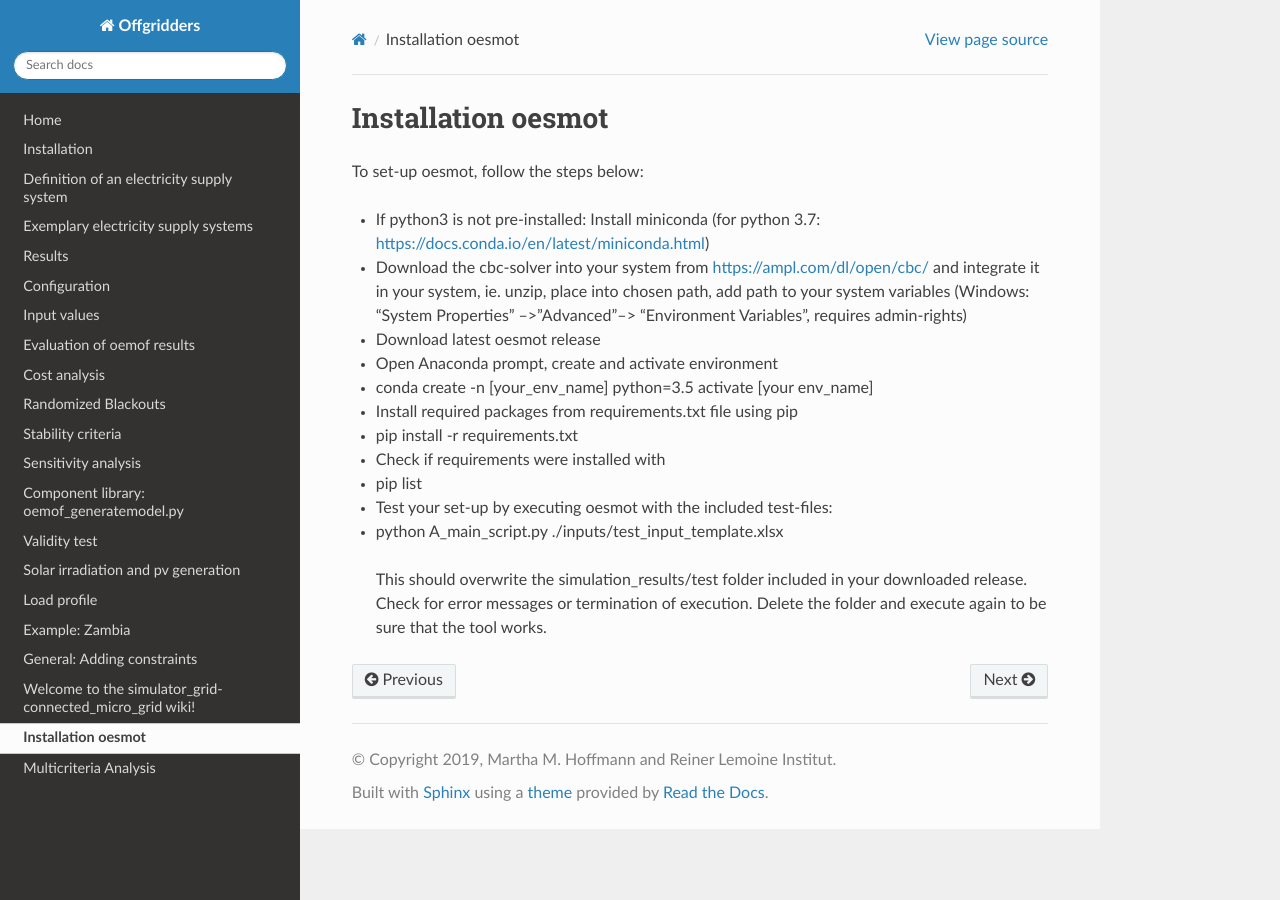
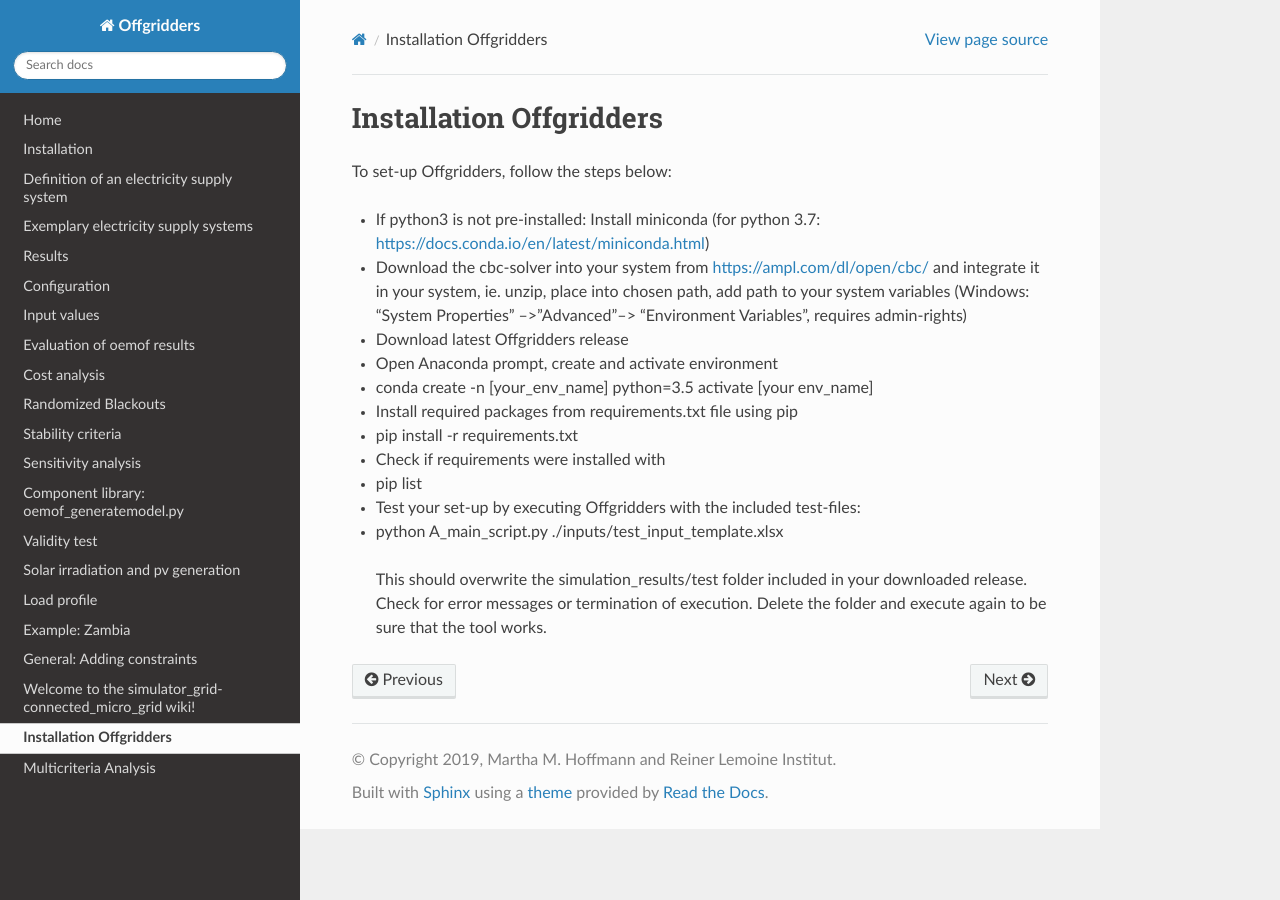
Before and after one commit to rl-institut/offgridders, a Sphinx documentation site: the page built from docs/Installation_2.rst, in a window 1280 px wide. Built offline with Sphinx 7.4.7 and the Read the Docs theme 2.0.0, drawn with Linux system fonts in a browser that asks for light colours.

Commit message:
Change oesmot to Offgridders

```diff
--- a/docs/Home.rst
+++ b/docs/Home.rst
@@ -15,7 +15,7 @@ Home
 * Connection to a central electricity grid (optional: intermittent blackouts)
 * Contraints: supply shortage, renewable share, stability constraint
 
-A detailed description of all components defining an electricity system in oesmot is provided in  `Github wiki: Definition of an electricity supply system <https://github.com/smartie2076/simulator_grid-connected_micro_grid/wiki/Definition-of-an-electricity-supply-system>`_. Based on these components,
+A detailed description of all components defining an electricity system in Offgridders is provided in  `Github wiki: Definition of an electricity supply system <https://github.com/smartie2076/simulator_grid-connected_micro_grid/wiki/Definition-of-an-electricity-supply-system>`_. Based on these components,
 exemplary electricity systems that can be simulated are:
 
 * Fossil-fuelled micro grid
--- a/docs/Installation.rst
+++ b/docs/Installation.rst
@@ -1,13 +1,13 @@
 ========================
 Installation
 ========================
-To set-up oesmot, follow the steps below:
+To set-up Offgridders, follow the steps below:
 
 * If python3 is not pre-installed: Install miniconda (`for python 3.7 <https://docs.conda.io/en/latest/miniconda.html>`_)
 
 * Download the `cbc-solver <https://projects.coin-or.org/Cbc>`_ into your system from https://ampl.com/dl/open/cbc/ and integrate it in your system, ie. unzip, place into chosen path, add path to your system variables  (Windows: “System Properties” -->”Advanced”--> “Environment Variables”, requires admin-rights)
 
-* Download latest `oesmot release <https://github.com/smartie2076/simulator_grid-connected_micro_grid/releases>`_
+* Download latest `Offgridders release <https://github.com/smartie2076/simulator_grid-connected_micro_grid/releases>`_
 
 * Open Anaconda prompt, create and activate environment
 
@@ -22,7 +22,7 @@ To set-up oesmot, follow the steps below:
 
     `pip list`
 
-* Test your set-up by executing oesmot with the included test-files:
+* Test your set-up by executing Offgridders with the included test-files:
 
     `python A_main_script.py ./inputs/test_input_template.xlsx`
 
--- a/docs/Installation_2.rst
+++ b/docs/Installation_2.rst
@@ -1,13 +1,13 @@
-Installation oesmot
+Installation Offgridders
 -------------------
 
-To set-up oesmot, follow the steps below:
+To set-up Offgridders, follow the steps below:
 
 *    If python3 is not pre-installed: Install miniconda (for python 3.7: https://docs.conda.io/en/latest/miniconda.html)
 
 *    Download the cbc-solver into your system from https://ampl.com/dl/open/cbc/ and integrate it in your system, ie. unzip, place into chosen path, add path to your system variables (Windows: “System Properties” -->”Advanced”--> “Environment Variables”, requires admin-rights)
 
-*    Download latest oesmot release
+*    Download latest Offgridders release
 
 *    Open Anaconda prompt, create and activate environment
 
@@ -21,7 +21,7 @@ To set-up oesmot, follow the steps below:
 
 *    pip list
 
-*    Test your set-up by executing oesmot with the included test-files:
+*    Test your set-up by executing Offgridders with the included test-files:
 
 *    python A_main_script.py ./inputs/test_input_template.xlsx
 
--- a/docs/Oesmot_Home.rst
+++ b/docs/Oesmot_Home.rst
@@ -1,6 +1,6 @@
 Welcome to the simulator_grid-connected_micro_grid wiki!
 ________________________________________________________
-The Open Electricity System Modelling and Optimization Tool (oesmot), based on python3, simulates an user-defined electricity supply system and performs an optimization of the system's capacities as well as a dispatch-optimization of the optimized assets, utilizing the Open Energy Modelling Framework (Website) (Code). The system can be defined using:
+The Open Electricity System Modelling and Optimization Tool (Offgridders), based on python3, simulates an user-defined electricity supply system and performs an optimization of the system's capacities as well as a dispatch-optimization of the optimized assets, utilizing the Open Energy Modelling Framework (Website) (Code). The system can be defined using:
 
 * AC- and DC-demand
 * Inverters and rectifiers connecting AC- and DC-bus
@@ -11,7 +11,7 @@ The Open Electricity System Modelling and Optimization Tool (oesmot), based on p
 *  Connection to a central electricity grid (optional: intermittent blackouts)
 *  Contraints: supply shortage, renewable share, stability constraint
 
-A detailed description of all components defining an electricity system in oesmot is provided in github wiki: Definition of an electricity supply system. Based on these components, exemplary electricity systems that can be simulated are:
+A detailed description of all components defining an electricity system in Offgridders is provided in github wiki: Definition of an electricity supply system. Based on these components, exemplary electricity systems that can be simulated are:
 
 * Fossil-fuelled micro grid
 * Hybridized micro grid, utilizing PV, wind and/or storage
@@ -21,8 +21,8 @@ A detailed description of all components defining an electricity system in oesmo
 
 A description of these different electricity systems is provided in github wiki: Exemplary electricity supply systems.
 
-For setting-up oesmot on your operating system, please check the github wiki: Installation.
-Features of oesmot
+For setting-up Offgridders on your operating system, please check the github wiki: Installation.
+Features of Offgridders
 
 The features of the simulation tool can be summarized with:
 
```
